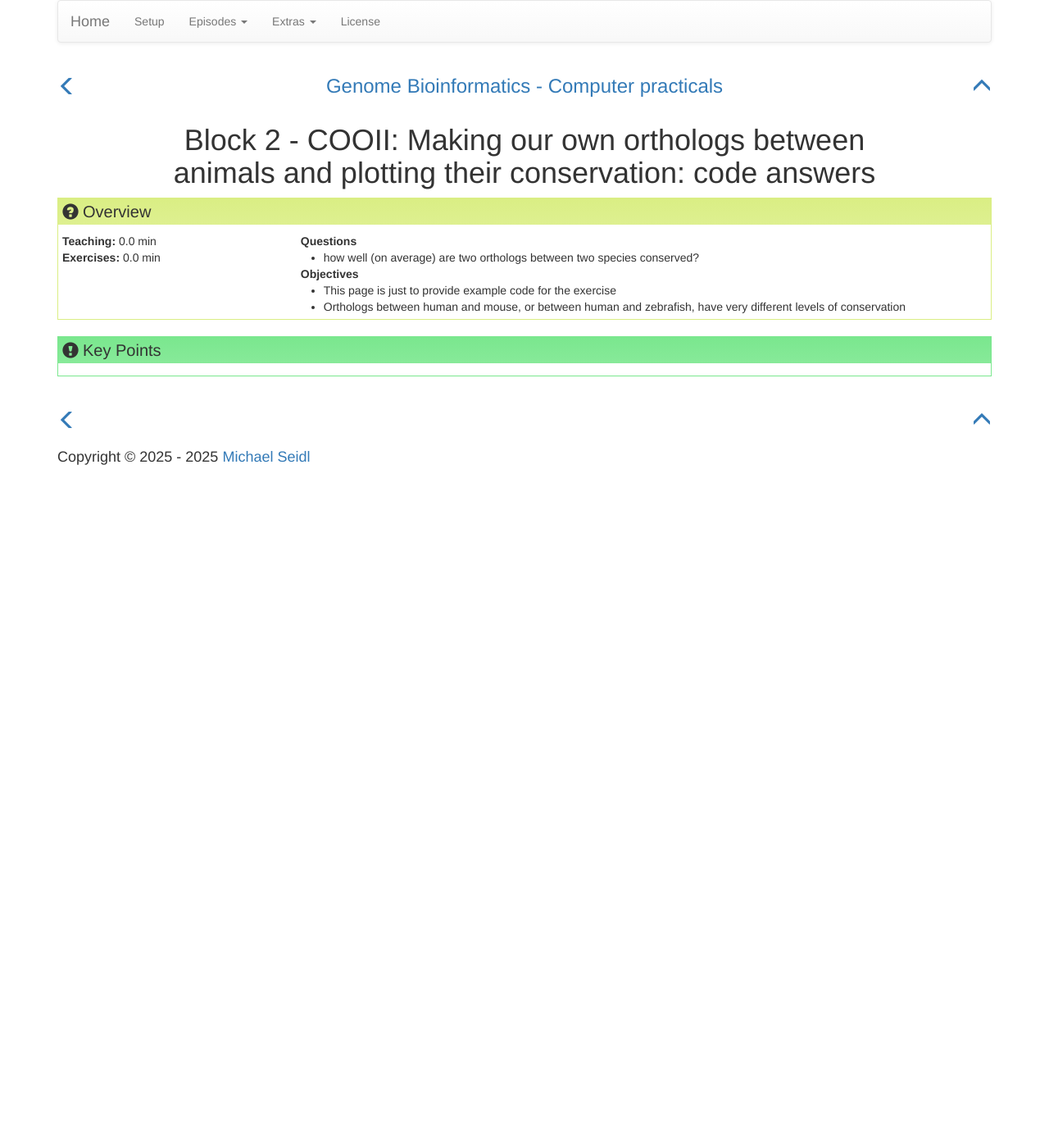
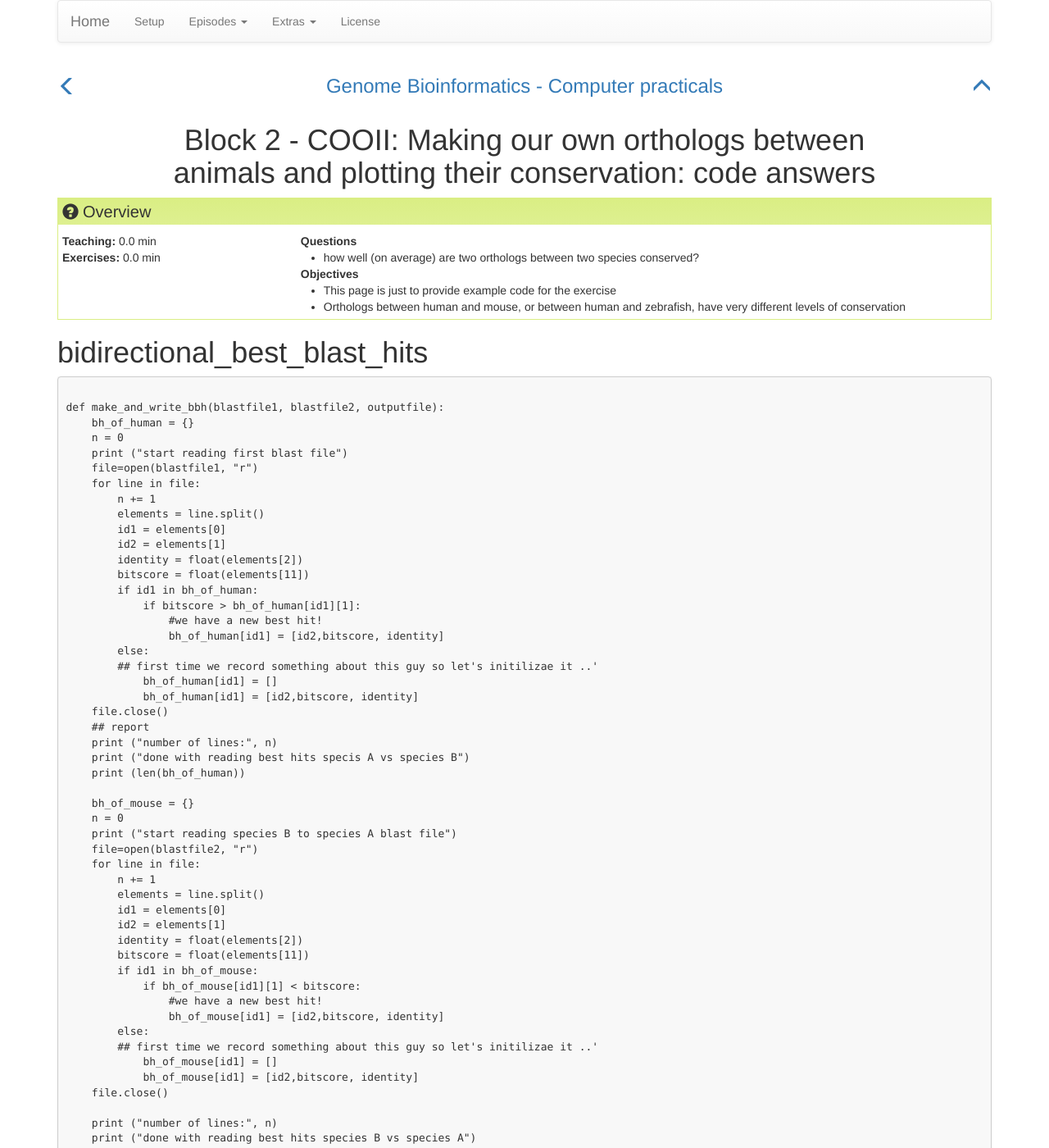
Before and after one commit to TeamMGE/GenomeBioinformaticsCourse, a Jekyll site: the page built from _episodes/51-COOII.md, in a window 1280 px wide and 1400 px high. Shown: the whole window at 82% size. Built offline with Jekyll 4.4.1, drawn with Linux system fonts in a browser that asks for light colours; some of the changed text lies outside the part shown.

Commit message:
Update 51-COOII.md

````diff
--- a/_episodes/51-COOII.md
+++ b/_episodes/51-COOII.md
@@ -9,3 +9,175 @@
 - This page is just to provide example code for the exercise
 - Orthologs between human and mouse, or between human and zebrafish, have very different levels of conservation
 ---
+
+
+# bidirectional_best_blast_hits
+```
+
+def make_and_write_bbh(blastfile1, blastfile2, outputfile):
+    bh_of_human = {}
+    n = 0
+    print ("start reading first blast file")
+    file=open(blastfile1, "r")
+    for line in file:
+        n += 1
+        elements = line.split()
+        id1 = elements[0]
+        id2 = elements[1]
+        identity = float(elements[2])
+        bitscore = float(elements[11])
+        if id1 in bh_of_human:
+            if bitscore > bh_of_human[id1][1]:
+                #we have a new best hit!
+                bh_of_human[id1] = [id2,bitscore, identity]
+        else:
+        ## first time we record something about this guy so let's initilizae it ..'
+            bh_of_human[id1] = []
+            bh_of_human[id1] = [id2,bitscore, identity]
+    file.close()
+    ## report
+    print ("number of lines:", n)
+    print ("done with reading best hits specis A vs species B")
+    print (len(bh_of_human))
+
+    bh_of_mouse = {}
+    n = 0
+    print ("start reading species B to species A blast file")
+    file=open(blastfile2, "r")
+    for line in file:
+        n += 1
+        elements = line.split()
+        id1 = elements[0]
+        id2 = elements[1]
+        identity = float(elements[2])
+        bitscore = float(elements[11])
+        if id1 in bh_of_mouse:
+            if bh_of_mouse[id1][1] < bitscore:
+                #we have a new best hit!
+                bh_of_mouse[id1] = [id2,bitscore, identity]
+        else:
+        ## first time we record something about this guy so let's initilizae it ..'
+            bh_of_mouse[id1] = []
+            bh_of_mouse[id1] = [id2,bitscore, identity]
+    file.close()
+
+    print ("number of lines:", n)
+    print ("done with reading best hits species B vs species A")
+    print (len(bh_of_mouse))
+
+    ## loop over all human proteins with a best hit
+    ## and check whether their best in mouse has them as a best hit
+    ## and if they do, write the pair to a file
+    ## report the number of pairs to the screen
+
+    n = 0
+    bbh = {}
+    for id1 in bh_of_human:
+        mouse_id = bh_of_human[id1][0]
+        if mouse_id in bh_of_mouse:
+            if bh_of_mouse[mouse_id][0] == id1:
+                    n += 1
+                    bbh[id1] = mouse_id
+
+    print ("Number of orthologs:", n)
+
+    orthologpairs_out = outputfile
+    results_file = open (orthologpairs_out,"w")
+    for gene in bbh:
+        ## print (gene, bbh[gene], bh_of_human[gene][2], bh_of_human[gene][1] ,file=results_file) 3.6 !!!!
+        results_file.write( " ".join([gene, bbh[gene], str(bh_of_human[gene][2]), str(bh_of_human[gene][1])]) + "\n" )
+
+    results_file.close()
+
+##
+## use our function!
+##
+
+make_and_write_bbh ("./blast_out_human_vs_mouse.txt", "./blast_out_mouse_vs_human.txt","./orthologs.txt" )
+
+
+```
+# distribution_of_identities_of_orthologs
+```
+## one solution:
+
+
+
+def plot_identities_of_orthologs (orthologpairs_out):
+    identities = []
+    file=open(orthologpairs_out, "r")
+    for line in file:
+        elements = line.split()
+        identities.append(float(elements[2]))
+    file.close()
+
+    # PLotting a histogram
+    import matplotlib.pyplot as plt
+    %matplotlib inline
+
+    ##plt.hist([float(x) for x in identities], bins=100)
+    plt.hist(identities, bins=50)
+
+
+    plt.title('Distribution of identity values')
+    plt.xlabel('Identity value')
+    plt.ylabel('Frequency')
+    plt.show()
+
+    ## or do it yourself
+    identities.sort(key=float)
+    highscore = float(identities[-1])
+    print ("highest score:", highscore)
+    nbins = int(20)
+    count = {}
+    for bin in range (0, nbins+1):
+        count[bin] = 0
+
+    for score in identities:
+            bin = int (float(score) / highscore * nbins)
+            count[bin] += 1
+
+    for bin in range (0, nbins+1):
+        print (bin, bin * (highscore/nbins), count[bin])
+
+
+## Do it
+plot_identities_of_orthologs("./orthologs.txt")
+```
+
+# also_make_bbh_orthologs_and_identity_distribution_for_human_zebrafish
+```
+make_and_write_bbh ("./blast_out_human_vs_zebrafish.txt", "./blast_out_zebrafish_vs_human.txt","./orthologs_hz.txt" )
+plot_identities_of_orthologs("./orthologs_hz.txt")
+
+```
+
+## optional to plot them in the same plot ...
+```
+
+import matplotlib.pyplot as plt
+%matplotlib inline
+
+identities1 = []
+orthologpairs_out = "./orthologs_hz.txt"
+file=open(orthologpairs_out, "r")
+for line in file:
+    elements = line.split()
+    identities1.append(float(elements[2]))
+file.close()
+
+identities2 = []
+orthologpairs_out = "./orthologs.txt"
+file=open(orthologpairs_out, "r")
+for line in file:
+    elements = line.split()
+    identities2.append(float(elements[2]))
+file.close()
+
+plt.title('Distribution of identity values')
+plt.xlabel('Identity value')
+plt.ylabel('Frequency')
+plt.hist([identities1, identities2], bins=20, color = ["orange","green"], label=['human-zebrafish', 'human-mouse'])
+plt.legend(loc='upper left')
+plt.show()
+```
````
